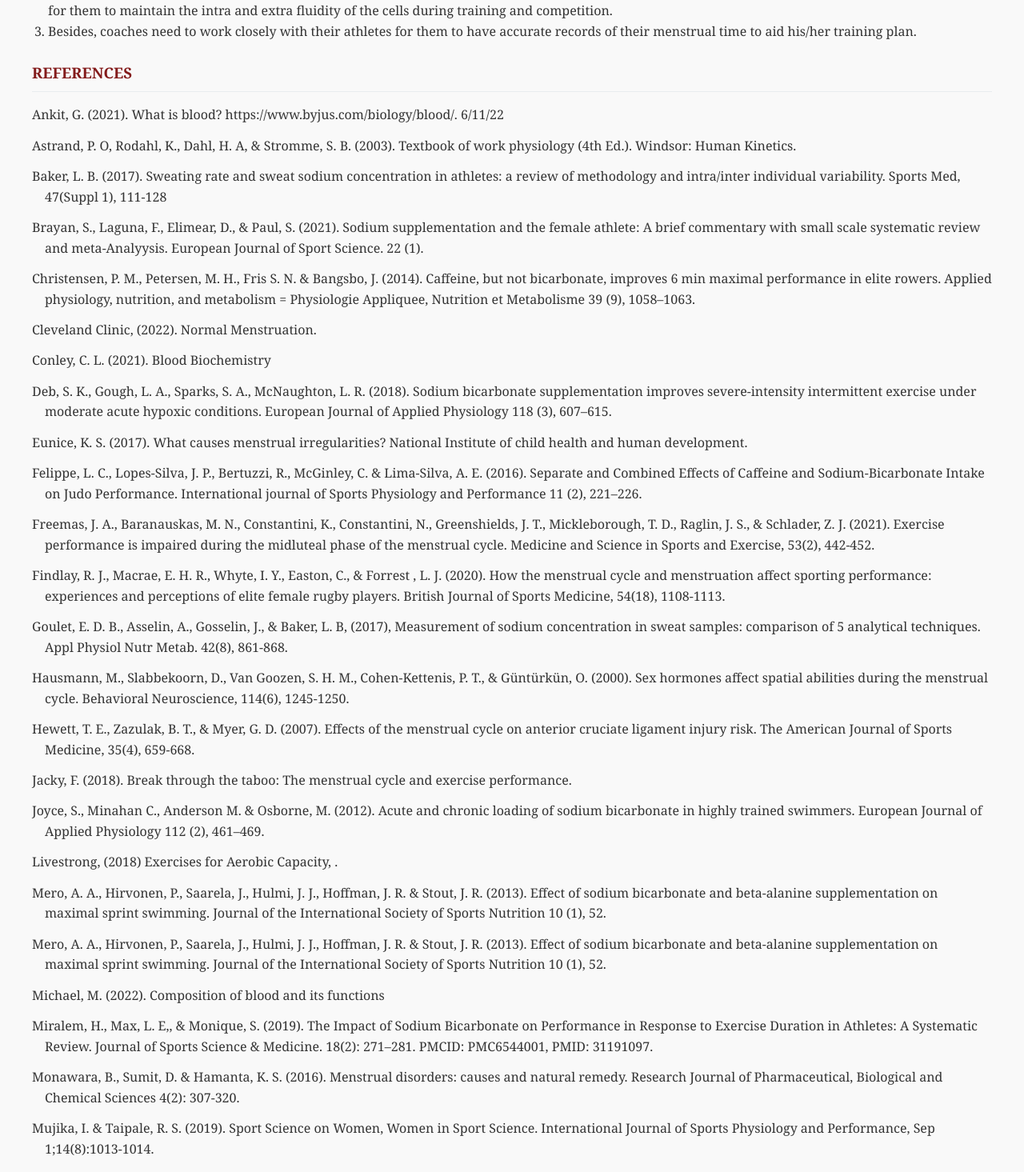
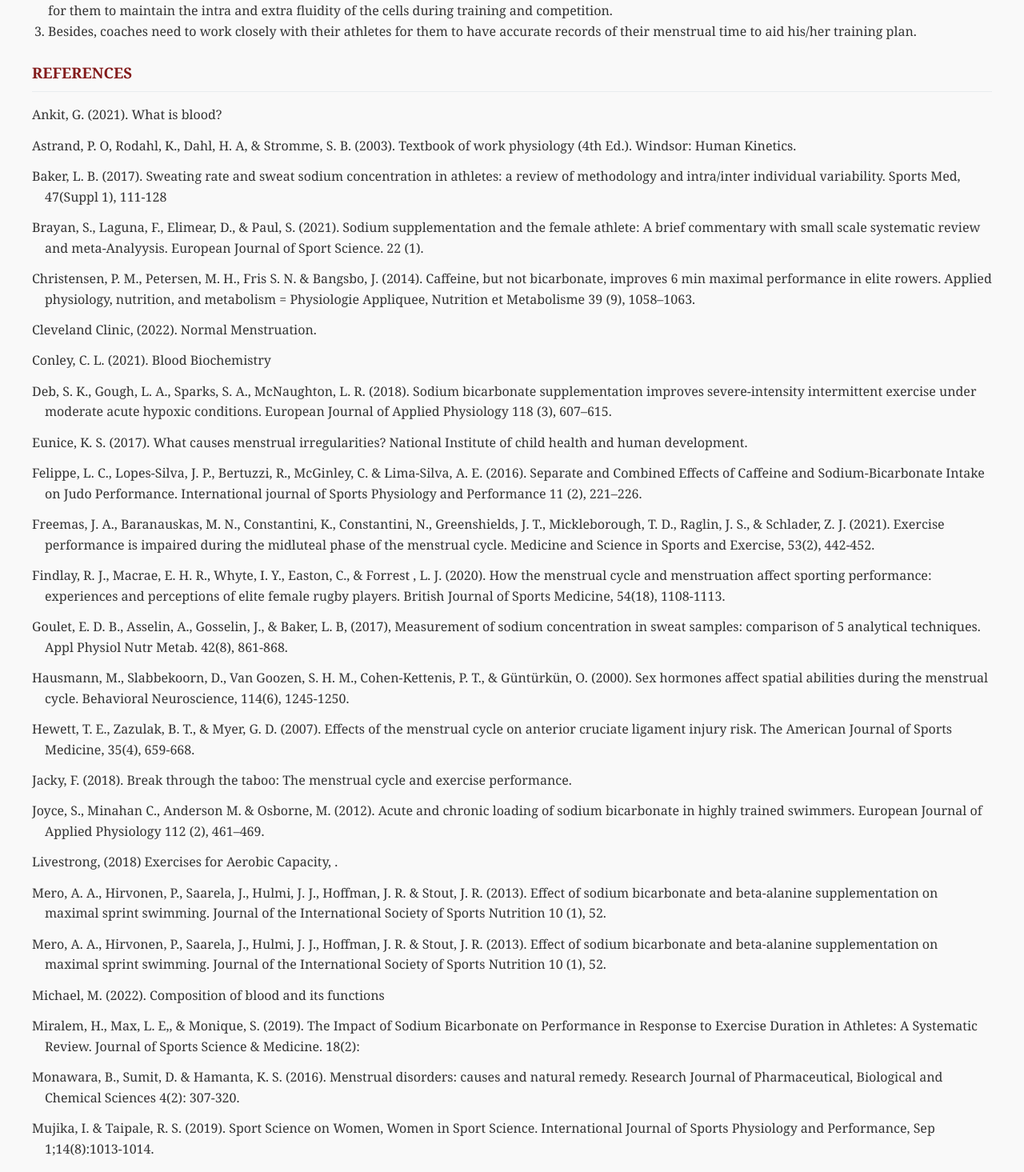
Before and after one commit to Bless201/journal-2, a React (Vite) app: page /article/2 in a window 1280 px wide. Shown: the part 9500-10965 px from the top of the page at 80% size. Built offline with nearby package versions, Linux system fonts and the light colour scheme.

Commit message:
Update Article2.jsx
commit message

```diff
--- a/src/articles/Article2.jsx
+++ b/src/articles/Article2.jsx
@@ -320,7 +320,7 @@ const Article2 = () => (
 
     <h3>REFERENCES</h3>
     <ul className="references">
-      <li>Ankit, G. (2021). What is blood? https://www.byjus.com/biology/blood/. 6/11/22</li>
+      <li>Ankit, G. (2021). What is blood? </li>
       <li>Astrand, P. O, Rodahl, K., Dahl, H. A, & Stromme, S. B. (2003). Textbook of work physiology (4th Ed.). Windsor: Human Kinetics.</li>
       <li>Baker, L. B. (2017). Sweating rate and sweat sodium concentration in athletes: a review of methodology and intra/inter individual variability. Sports Med, 47(Suppl 1), 111-128</li>
       <li>Brayan, S., Laguna, F., Elimear, D., & Paul, S. (2021). Sodium supplementation and the female athlete: A brief commentary with small scale systematic review and meta-Analyysis. European Journal of Sport Science. 22 (1). </li>
@@ -341,7 +341,7 @@ const Article2 = () => (
       <li>Mero,  A. A., Hirvonen, P., Saarela, J., Hulmi, J. J., Hoffman, J. R. & Stout, J. R. (2013). Effect of sodium bicarbonate and beta-alanine supplementation on maximal sprint swimming. Journal of the International Society of Sports Nutrition 10 (1), 52.</li>
       <li>Mero,  A. A., Hirvonen, P., Saarela, J., Hulmi, J. J., Hoffman, J. R. & Stout, J. R. (2013). Effect of sodium bicarbonate and beta-alanine supplementation on maximal sprint swimming. Journal of the International Society of Sports Nutrition 10 (1), 52.</li>
       <li>Michael, M. (2022). Composition of blood and its functions</li>
-      <li>Miralem, H., Max, L. E,, & Monique, S. (2019). The Impact of Sodium Bicarbonate on Performance in Response to Exercise Duration in Athletes: A Systematic Review. Journal of Sports Science & Medicine. 18(2): 271–281. PMCID: PMC6544001, PMID: 31191097.</li>
+      <li>Miralem, H., Max, L. E,, & Monique, S. (2019). The Impact of Sodium Bicarbonate on Performance in Response to Exercise Duration in Athletes: A Systematic Review. Journal of Sports Science & Medicine. 18(2): </li>
       <li>Monawara, B., Sumit, D. & Hamanta, K. S. (2016). Menstrual disorders: causes and natural remedy. Research Journal of Pharmaceutical, Biological and Chemical Sciences 4(2): 307-320.</li>
       <li>Mujika, I. & Taipale, R. S. (2019). Sport Science on Women, Women in Sport Science. International  Journal of  Sports Physiology and  Performance, Sep 1;14(8):1013-1014.</li>
       <li>Nattiv, A., (2007). The female athlete triad. Medicine & Science in Sports & Exercise, 39(10), 1867-1882.</li>
```
